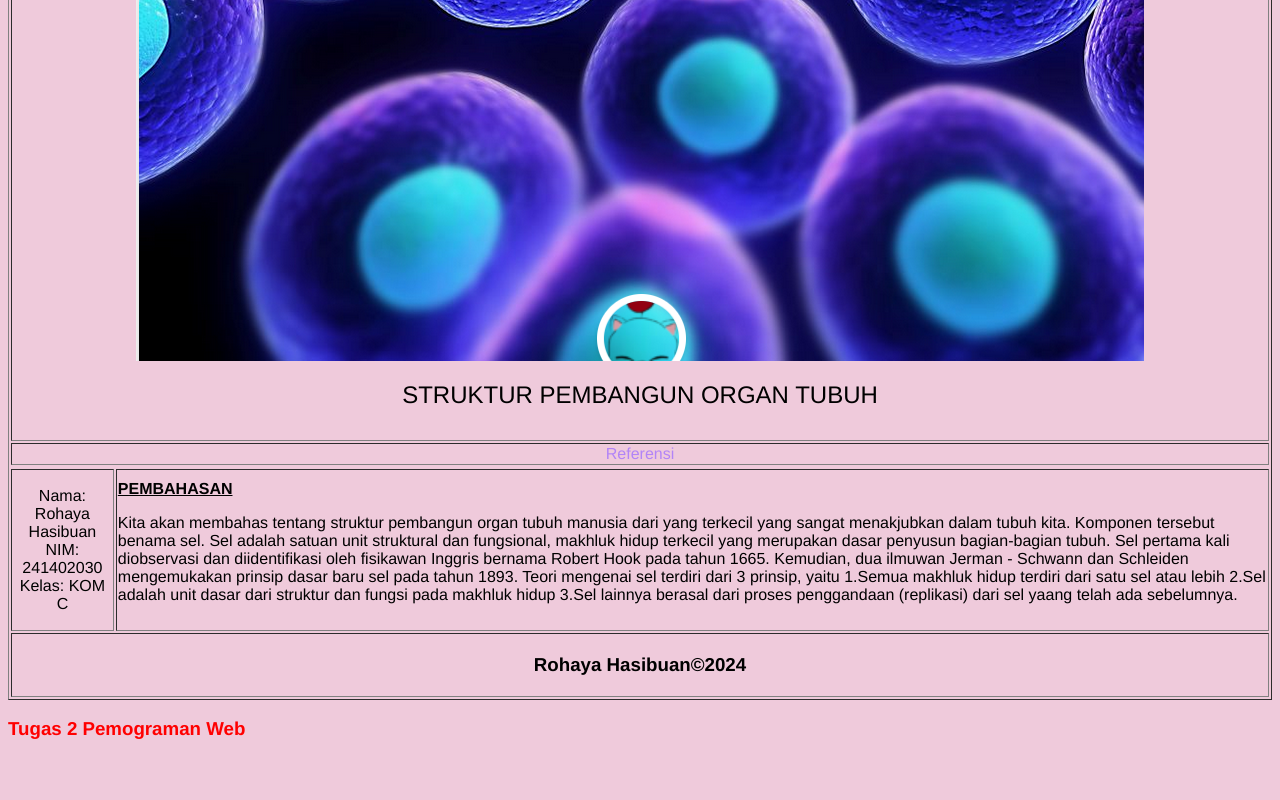
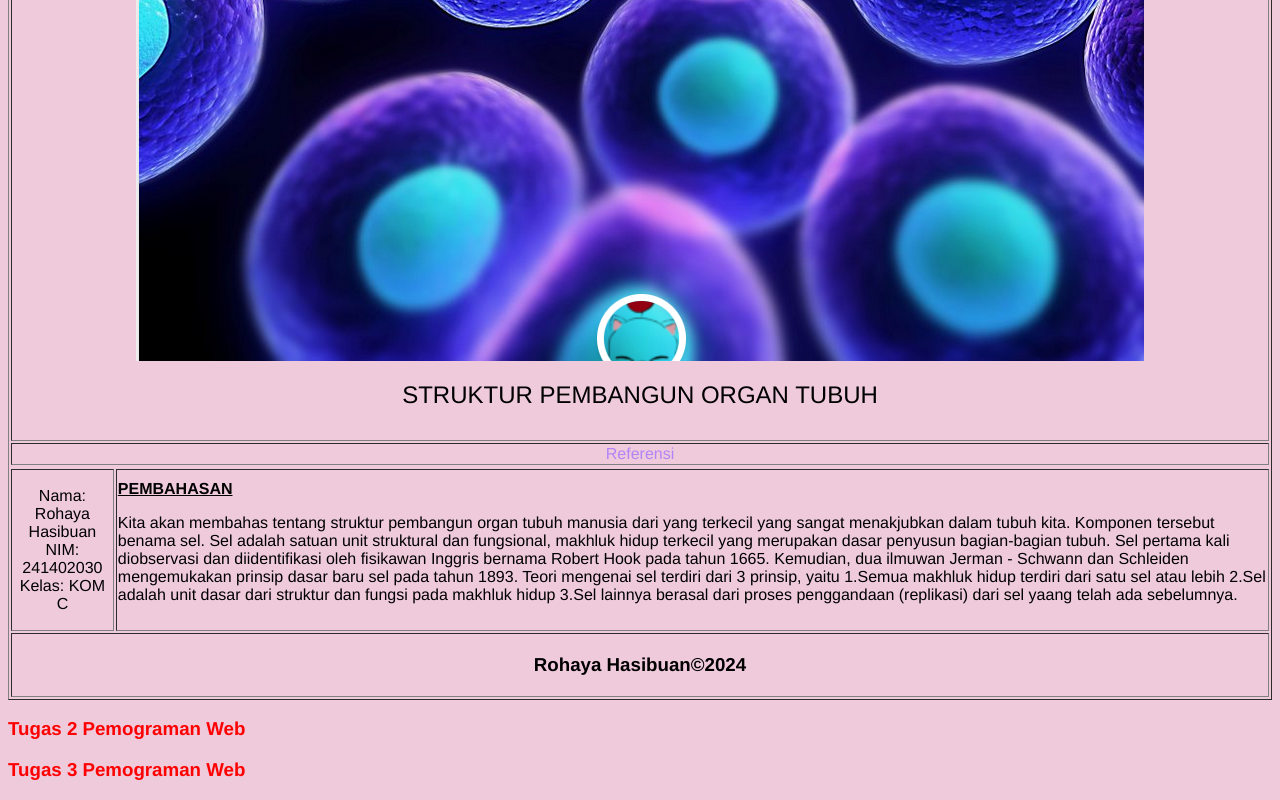
Before and after one commit to RohayaHasibuan/tugas1, a plain HTML site: page index.html in a window 1280 px wide. Shown: the part 406-1206 px from the top of the page. Before the commit the page ends 1165 px from the top, so only its background shows below. Drawn offline with Linux system fonts and the light colour scheme.

Commit message:
Add files via upload

```diff
--- a/index.html
+++ b/index.html
@@ -61,6 +61,7 @@
     </table>
     <p>
     <h3><a href="tugas2css&.html" style="color:red" target="blank">Tugas 2 Pemograman Web</a></h3>
+    <h3><a href="https://rohayahasibuan.github.io/tugas3PW/" style="color:red" target="blank">Tugas 3 Pemograman Web</a></h3>
     </p>
 </body>
 
```
